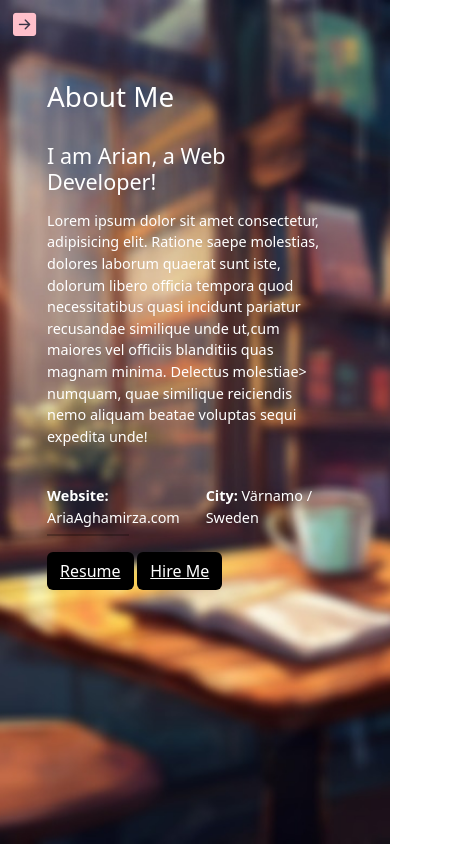
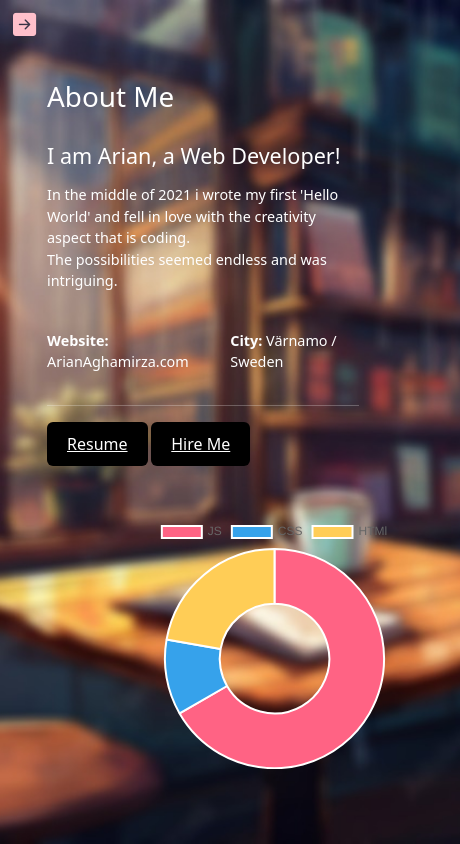
Before and after one commit to ArianMirza/Personal-Portfolio, a plain HTML site: page About.html in a window 390 px wide. Shown: the whole page, 460 px wide, since content can reach past the window. Drawn offline with nearby package versions, Linux system fonts and the light colour scheme; a web font is replaced by a local one.

Commit message:
Added moving background gif and changed window sizes in regards to the  sidebar, also aligning the contact form center on pc windows and phone  view.

```diff
--- a/About.css
+++ b/About.css
@@ -62,7 +62,7 @@ button.btn.float-end {
 
 
    /* Ensure the sidebar is always open on large screens */
-   @media (min-width: 1024px) {
+   @media (min-width: 992px) {
     .offcanvas {
         position: relative !important;
         transform: none !important;
@@ -118,19 +118,23 @@ button.btn.float-end {
   #about-p{
   font-size: 1em;
   margin-top: 15px;
-
    }
  }
 
-
-#resume-btn{
+ #resume-btn, #hireMe-btn {
   background-color: black;
+  color: white;
+  text-decoration: none;
+  border: none;
+  padding: 10px 20px;
+  cursor: pointer;
+  transition: background-color 0.3s ease, color 0.3s ease;
 }
 
-.info-hr {
-  width: 30%; /* Full width */
-  margin-top: -10px; /* Space between text and line */
-  border: 1.5px solid black; /* Customize thickness and color */
+#resume-btn:hover, #hireMe-btn:hover {
+  background-color: pink;
+  color: black;
+  border: 1px solid black; /* Optional: adds a border to keep button shape */
 }
 
 .info-container {
@@ -139,3 +143,31 @@ button.btn.float-end {
   max-width: 450px; /* Adjust width as needed */
   gap: 20px; /* Adds spacing between them */
 }
+
+
+.chart-container {
+  position: relative;
+  width: 80vw; /* 80% of the viewport width */
+  height: 40vh; /* 40% of the viewport height */
+margin-top: 50px;
+left: 50%;
+}
+@media (max-width: 1200px) {
+  .chart-container{
+    position: relative;
+    left: 10%;
+   }
+ }
+
+ @media (max-width: 567px) {
+  .chart-container{
+    position: relative;
+    left: 10%;
+   }
+ }
+
+ @media (max-width: 558px) {
+  .chart-container{
+    height: 30vh;
+   }
+ }
--- a/About.html
+++ b/About.html
@@ -71,27 +71,33 @@
                       <br>
 
                       <h4 id="h4">I am Arian, a Web Developer!</h4>
-                        <p id="about-p" >Lorem ipsum dolor sit amet consectetur, adipisicing elit. Ratione saepe molestias,
-                            dolores laborum quaerat sunt iste, dolorum libero officia tempora quod necessitatibus
-                             quasi incidunt pariatur recusandae similique unde ut,cum maiores vel officiis blanditiis
-                              quas magnam minima. Delectus molestiae> numquam, quae similique reiciendis nemo
-                              aliquam beatae voluptas sequi expedita unde!</p>
+                        <p id="about-p" >
+                            In the middle of 2021 i wrote my first 'Hello World' and fell in love with the creativity aspect that is coding. <br> The possibilities seemed endless and was intriguing. <br>
+
+
+                        </p>
                      <br>
 
                         <div class="info-container">
-                         <p> <strong>Website:</strong> AriaAghamirza.com</p>
+                         <p> <strong>Website:</strong> ArianAghamirza.com</p>
                          <p> <strong>City:</strong> Värnamo / Sweden</p>
                         </div>
-                      <hr class="info-hr">
+                        <hr>
+
 
 
                        <button id="resume-btn"  class="btn text-light">
                          <a class="text-white" href="https://drive.google.com/file/d/1QarXsBwFXnYk0W6jXhCGEpXClWbZpBH2/view?usp=sharing" target="_blank">Resume</a>
                         </button>
 
-                        <button id="resume-btn" class="btn text-light">
+                        <button id="hireMe-btn" class="btn text-light">
                           <a class="text-white" href="Contact.html">Hire Me</a>
                         </button>
+                    </div>
+
+
+                    <div class="chart-container">
+                        <canvas id="myChart"></canvas>
                     </div>
 
 
@@ -102,6 +108,7 @@
 
     <script src="About.js"></script>
     <script src="https://cdn.jsdelivr.net/npm/bootstrap@5.3.3/dist/js/bootstrap.bundle.min.js"></script>
+    <script src="https://cdn.jsdelivr.net/npm/chart.js"></script>
 
 
 
--- a/About.js
+++ b/About.js
@@ -1,48 +1,21 @@
- // Ensure the script runs after the DOM is fully loaded
- window.onload = function() {
-  const data = {
-
-      labels: [
-          'Javascript',
-          'HTML',
-          'CSS',
-          'Designing',
-          'Coding',
-          'Cycling',
-          'Running'
+const data = {
+    labels: ['JS', 'CSS', 'HTMl'],
+    datasets: [{
+      label: 'My First Dataset',
+      data: [300, 50, 100],
+      backgroundColor: [
+        'rgb(255, 99, 132)',
+        'rgb(54, 162, 235)',
+        'rgb(255, 205, 86)'
       ],
-      datasets: [{
-          data: [65, 59, 90, 81, 56, 55, 40],
-          fill: true,
-          backgroundColor: 'rgb(255, 255, 255)',
-          borderColor: 'rgb(255, 255, 255)',
-          pointBackgroundColor: 'rgb(255, 255, 255)',
-          pointBorderColor: 'rgb(255, 255, 255)',
-          pointHoverBackgroundColor: 'rgb(255, 255, 255)',
-          pointHoverBorderColor: 'rgb(255, 255, 255)'
-      }, {
-
-      }]
+      hoverOffset: 4
+    }]
   };
 
   const config = {
-
-      type: 'radar',
-      data: data,
-      options: {
-          elements: {
-
-              line: {
-
-                  borderWidth: 3
-              }
-          }
-      }
+    type: 'doughnut',
+    data: data,
   };
 
-  // Get the canvas element
   const ctx = document.getElementById('myChart').getContext('2d');
-
-  // Create the chart
   new Chart(ctx, config);
-};
--- a/Arian.html
+++ b/Arian.html
@@ -46,11 +46,11 @@
                         <hr>
                     </a>
                 </li>
-                <li>
-                    <a href="Contact.html" class="nav-link text-dark text-truncate" id="dropdown" >
-                        <i class="fa-solid fa-envelope"></i><span id="contact" class="ms-1 d-sm-inline"> <strong>Contact</strong> </span>
+                <li >
+                    <a href="Contact.html" class="nav-link text-dark text-truncate" id="dropdown"  >
+                        <i id="navEnvelope" class="fa fa-envelope"></i><span id="contact" class="ms-1 d-sm-inline"  > <strong>Contact</strong> </span>
                         <hr>
-                    </a>
+                    </a >
                 </li>
 
 
@@ -72,32 +72,33 @@
             <p class="profile-title">Full-Stack Web Developer | Psychologist</p>
             <div class="icon-container">
 
-                <a  href="https://github.com/ArianMirza">
+                <a  href="https://github.com/ArianMirza" target="_blank">
                      <i class="fa-brands fa-github" ></i>
                 </a>
 
-                <a href="https://www.instagram.com/arian_aghamirza/">
+                <a href="https://www.instagram.com/arian_aghamirza/" target="_blank">
                      <i class="fa-brands fa-instagram"></i>
                 </a>
-                <a href="https://www.facebook.com/profile.php?id=100009122848498">
+                <a href="https://www.facebook.com/profile.php?id=100009122848498" target="_blank">
                     <i class="fa-brands fa-facebook"></i>
                 </a>
 
-                <a href="https://www.linkedin.com/in/arian-aghamirza-00bb9a217/">
+                <a href="https://www.linkedin.com/in/arian-aghamirza-00bb9a217/" target="_blank">
                     <i class="fa-brands fa-linkedin"></i>
                 </a>
 
-                <a href="https://x.com/Arian_M1rza">
+                <a href="https://x.com/Arian_M1rza" target="_blank">
                     <i class="fa-brands fa-x-twitter"></i>
                 </a>
 
-                <a href="https://mail.google.com/mail/u/0/?ogbl#inbox?compose=GTvVlcSHwfVmhsKBdxwDStkHtgkkjHGhzxVcvDXDQtlFfzqJbgmgnnvRVBlBDLHnNKlhlTmsklJWV">
+                <a href="https://mail.google.com/mail/u/0/?ogbl#inbox?compose=GTvVlcSHwfVmhsKBdxwDStkHtgkkjHGhzxVcvDXDQtlFfzqJbgmgnnvRVBlBDLHnNKlhlTmsklJWV" target="_blank">
                     <i class="fa-solid fa-envelope"></i>
                 </a>
         </div>
         </div>
     </div>
 
+    <script src="https://kit.fontawesome.com/e126de821d.js" crossorigin="anonymous"></script>
 
 
     <script src="https://cdn.jsdelivr.net/npm/bootstrap@5.3.3/dist/js/bootstrap.bundle.min.js"></script>
```
Also changed, not shown: Arian.css (+13 -8 lines), Contact.css (+28 -6 lines), Contact.html (+2 -1 lines), giphy (1).gif (added).
